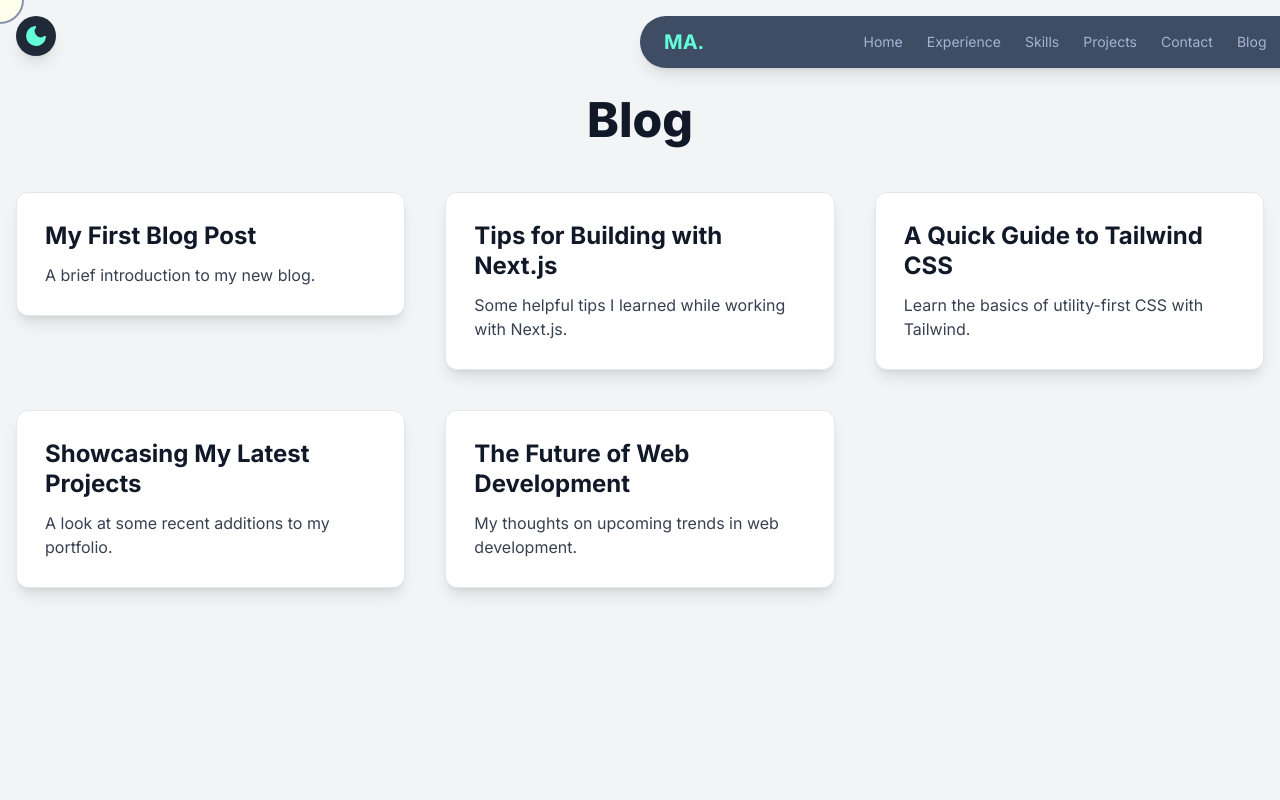
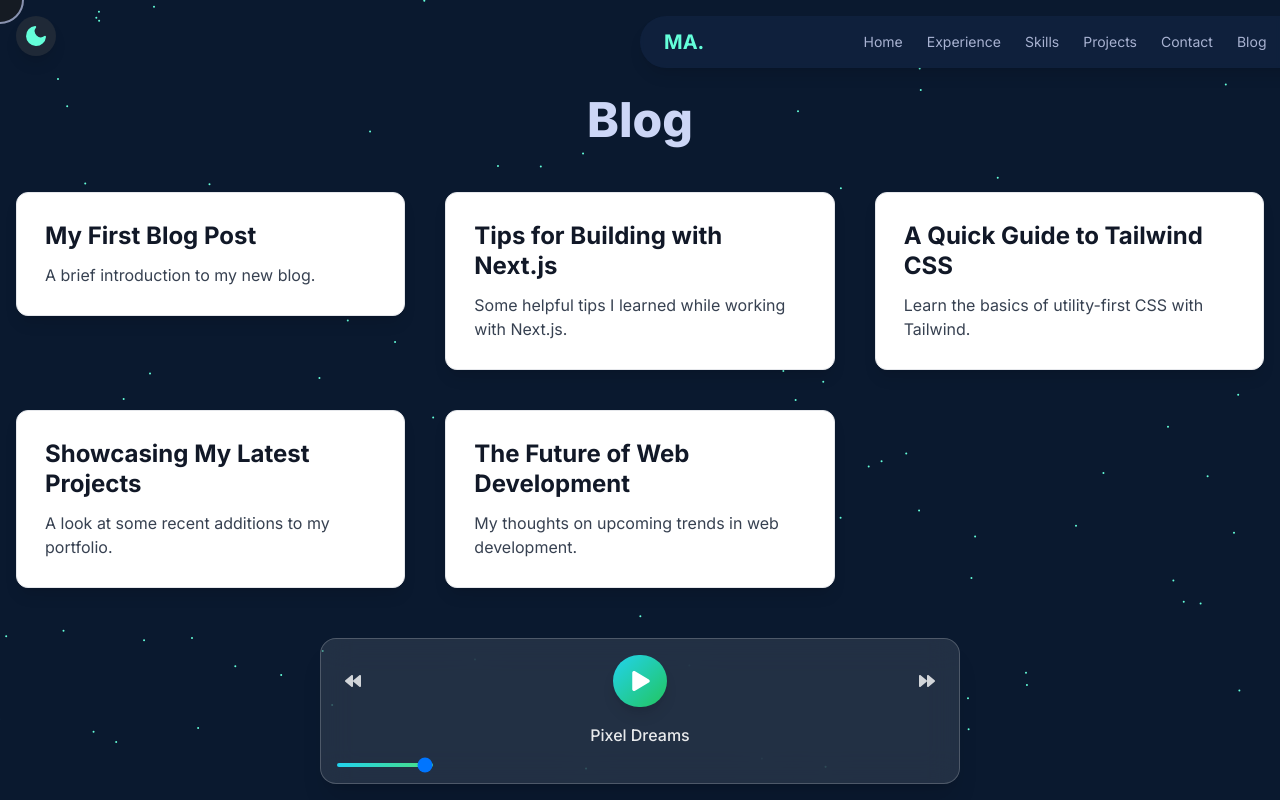
Before and after one commit to Eng-M-Abdrabbou/Portfolio-NEXT.JS, a Next.js app: page /blog in a window 1280 px wide. Shown: the top 800 px of the page. Built offline with nearby package versions, Linux system fonts and the light colour scheme.

Commit message:
feat: 🎼 added music player with few of my tracks.

```diff
--- a/src/app/blog/page.tsx
+++ b/src/app/blog/page.tsx
@@ -6,10 +6,10 @@ import { blogPosts } from './posts';
 
 const BlogIndexPage: React.FC = () => {
   return (
-    <div className="min-h-screen bg-gray-100 dark:bg-gray-900 text-gray-900 dark:text-white">
+    <div className="min-h-screen text-gray-900 dark:text-white">
       <Navbar /> {/* Add Navbar */}
       <div className="container mx-auto px-4 py-24"> {/* Adjusted padding for fixed navbar */}
-        <h1 className="text-5xl font-extrabold mb-12 text-center text-gray-900 dark:text-white">Blog</h1>
+        <h1 className="text-5xl font-extrabold mb-12 text-center">Blog</h1>
         <div className="grid grid-cols-1 md:grid-cols-2 lg:grid-cols-3 gap-10"> {/* Increased gap */}
           {blogPosts.map((post) => (
             <Link key={post.slug} href={`/blog/${post.slug}`} passHref>
--- /dev/null
+++ b/src/app/components/MusicPlayer.tsx
@@ -0,0 +1,171 @@
+"use client";
+import { useState, useEffect, useRef } from 'react';
+import { FaPlay, FaPause, FaBackward, FaForward } from 'react-icons/fa';
+
+const AudioPlayer = () => {
+  const [isPlaying, setIsPlaying] = useState(false);
+  const [volume, setVolume] = useState(1);
+  const [currentTrackIndex, setCurrentTrackIndex] = useState(0);
+  const audioRef = useRef<HTMLAudioElement>(null);
+  const analyserRef = useRef<AnalyserNode>();
+  const animationRef = useRef<number>();
+  const sourceRef = useRef<MediaElementAudioSourceNode>();
+  const audioContextRef = useRef<AudioContext>();
+
+  const tracks = [
+    { name: 'Pixel Dreams', file: 'music/Pixel Dreams.mp3' },
+    { name: 'Spring', file: 'music/Antonio Vivaldi- The Four Seasons- Spring- Allegro.mp3' },
+  ];
+
+  useEffect(() => {
+    if (!audioContextRef.current) {
+      audioContextRef.current = new AudioContext();
+    }
+    const audioContext = audioContextRef.current;
+
+    if (audioContext.state !== 'closed') {
+      const analyser = audioContext.createAnalyser();
+      analyser.fftSize = 256;
+      analyserRef.current = analyser;
+
+      if (audioRef.current) {
+        if (!sourceRef.current) {
+          const source = audioContext.createMediaElementSource(audioRef.current);
+          sourceRef.current = source;
+        }
+        sourceRef.current.connect(analyserRef.current);
+        analyserRef.current.connect(audioContext.destination);
+      }
+    }
+
+    return () => {
+      sourceRef.current?.disconnect();
+    };
+  }, []);
+
+  const visualize = () => {
+    if (!analyserRef.current) return;
+
+    const bufferLength = analyserRef.current.frequencyBinCount;
+    const dataArray = new Uint8Array(bufferLength);
+    analyserRef.current.getByteFrequencyData(dataArray);
+
+    const bars = Array.from({ length: 20 }, (_, i) => {
+      const value = dataArray[i * Math.floor(bufferLength / 20)] / 255;
+      return Math.max(0.1, value);
+    });
+
+    document.documentElement.style.setProperty('--visualizer-height', bars.join(','));
+
+    animationRef.current = requestAnimationFrame(visualize);
+  };
+
+  const togglePlay = async () => {
+    if (isPlaying) {
+      audioRef.current?.pause();
+      cancelAnimationFrame(animationRef.current!);
+    } else {
+      if (audioContextRef.current && audioContextRef.current.state !== 'closed') {
+        if (audioContextRef.current.state === 'suspended') {
+          await audioContextRef.current.resume();
+        }
+        audioRef.current?.play().catch(error => console.error("Error playing audio:", error));
+        visualize();
+      } else {
+        console.warn("AudioContext is closed. Cannot play audio.");
+      }
+    }
+    setIsPlaying(!isPlaying);
+  };
+
+  const handleVolume = (e: React.ChangeEvent<HTMLInputElement>) => {
+    const newVolume = parseFloat(e.target.value);
+    setVolume(newVolume);
+    if (audioRef.current) audioRef.current.volume = newVolume;
+  };
+
+  useEffect(() => {
+    if (audioRef.current && audioContextRef.current && audioContextRef.current.state !== 'closed') {
+      audioRef.current.load();
+      if (isPlaying) {
+        audioRef.current.play().catch(error => console.error("Error playing audio:", error));
+        visualize();
+      }
+    } else if (isPlaying) {
+       console.warn("AudioContext is closed. Cannot load or play new track.");
+    }
+  }, [currentTrackIndex, isPlaying]);
+
+  return (
+    <div className="fixed bottom-4 left-1/2 -translate-x-1/2 w-full max-w-2xl px-4">
+      <div className="bg-white/10 backdrop-blur-lg rounded-2xl p-4 shadow-xl border border-white/20">
+        {/* Visualization Bars */}
+        <div className="absolute top-0 left-0 w-full h-full flex gap-1.5 justify-center items-end p-4 opacity-50 pointer-events-none">
+          {[...Array(20)].map((_, i) => (
+            <div
+              key={i}
+              className="w-2 bg-gradient-to-t from-green-400 to-cyan-400 rounded-t"
+              style={{ height: `calc(var(--visualizer-height-${i}) * 100px)` }}
+            />
+          ))}
+        </div>
+
+        {/* Controls */}
+        <div className="relative flex items-center justify-between gap-4">
+          <button
+            onClick={() => setCurrentTrackIndex((prev) => (prev - 1 + tracks.length) % tracks.length)}
+            className="p-2 hover:bg-white/10 rounded-full transition-all"
+          >
+            <FaBackward className="text-white/80" />
+          </button>
+
+          <button
+            onClick={togglePlay}
+            className="p-4 bg-gradient-to-br from-cyan-400 to-green-500 rounded-full shadow-lg hover:scale-105 transition-transform"
+          >
+            {isPlaying ? (
+              <FaPause className="text-white text-xl" />
+            ) : (
+              <FaPlay className="text-white text-xl ml-0.5" />
+            )}
+          </button>
+
+          <button
+            onClick={() => setCurrentTrackIndex((prev) => (prev + 1) % tracks.length)}
+            className="p-2 hover:bg-white/10 rounded-full transition-all"
+          >
+            <FaForward className="text-white/80" />
+          </button>
+        </div>
+
+        {/* Track Info */}
+        <div className="mt-4 text-center">
+          <p className="text-white/90 font-medium truncate">
+            {tracks[currentTrackIndex]?.name}
+          </p>
+        </div>
+
+        {/* Volume Control */}
+        <div className="mt-4 flex items-center gap-2">
+          <input
+            type="range"
+            min="0"
+            max="1"
+            step="0.01"
+            value={volume}
+            onChange={handleVolume}
+            className="w-24 h-1 bg-gradient-to-r from-cyan-400 to-green-400 rounded-lg appearance-none cursor-pointer"
+          />
+        </div>
+
+        <audio
+          ref={audioRef}
+          src={tracks[currentTrackIndex]?.file}
+          onEnded={() => setCurrentTrackIndex((prev) => (prev + 1) % tracks.length)}
+        />
+      </div>
+    </div>
+  );
+};
+
+export default AudioPlayer;
--- a/src/app/components/sections/Contact.tsx
+++ b/src/app/components/sections/Contact.tsx
@@ -104,17 +104,17 @@ const Contact = () => {
            <div className="bg-opacity-50 rounded-xl p-4 bg-navy p-8 rounded-lg shadow-xl w-full text-left flex flex-col justify-center border border-lightest-navy">
                <h2 className="text-3xl md:text-4xl font-semibold text-lightest-slate mb-8 text-center p-4">Contact Information</h2>
                <div className="space-y-6 text-light-slate">
-                   <div id='hover' className="rounded-xl p-4 bg-lightest-navy border border-light-slate text-lightest-slate text-sm rounded-lg focus:ring-neon-green focus:border-neon-green flex items-center p-4 border border-light-slate rounded-lg shadow-md">
+                   <div id='hover' className="cursor-can-hover rounded-xl p-4 bg-lightest-navy border border-light-slate text-lightest-slate text-sm rounded-lg focus:ring-neon-green focus:border-neon-green flex items-center p-4 border border-light-slate rounded-lg shadow-md">
                        {/* Icon Placeholder - Replace with actual icons */}
                        <span className="mr-4 text-neon-green text-xl" id='hover'><img src="/img/location.svg" alt="Location" width={24} height={24} /></span>
                        <p>Abu Dhabi, UAE</p>
                    </div>
-                   <div id='hover' className="rounded-xl p-4 bg-lightest-navy border border-light-slate text-lightest-slate text-sm rounded-lg focus:ring-neon-green focus:border-neon-green flex items-center p-4 border border-light-slate rounded-lg shadow-md">
+                   <div id='hover' className="cursor-can-hover rounded-xl p-4 bg-lightest-navy border border-light-slate text-lightest-slate text-sm rounded-lg focus:ring-neon-green focus:border-neon-green flex items-center p-4 border border-light-slate rounded-lg shadow-md">
                         {/* Icon Placeholder - Replace with actual icons */}
                        <span className="mr-4 text-neon-green text-xl" id='hover'><img src="/img/phone.svg" alt="Phone" width={24} height={24} /></span>
                        <p>+971 56 696 7995</p>
                    </div>
-                   <div id='hover' className="rounded-xl p-4 bg-lightest-navy border border-light-slate text-lightest-slate text-sm rounded-lg focus:ring-neon-green focus:border-neon-green flex items-center p-4 border border-light-slate rounded-lg shadow-md">
+                   <div id='hover' className="cursor-can-hover rounded-xl p-4 bg-lightest-navy border border-light-slate text-lightest-slate text-sm rounded-lg focus:ring-neon-green focus:border-neon-green flex items-center p-4 border border-light-slate rounded-lg shadow-md">
                         {/* Icon Placeholder - Replace with actual icons */}
                        <span className="mr-4 text-neon-green text-xl" id='hover'><img src="/img/mail.svg" alt="Email" width={24} height={24} /></span>
                        <p>Mahmoud.F.Abdrabbou@gmail.com</p>
--- a/src/app/components/sections/Hero.tsx
+++ b/src/app/components/sections/Hero.tsx
@@ -89,7 +89,7 @@ const Hero = () => {
           </div>
         </div>
         {/* Spline Component */}
-        <div className="absolute inset-0 w-screen h-screen z-[-10] pointer-events-auto animate-subtle-move-5 ml-600- mt-16 "> {/* Container for Spline */}
+        <div className="absolute inset-0 w-screen h-screen z-[-10] pointer-events-auto animate-subtle-move-5 ml-2000- mt-820 "> {/* Container for Spline */}
           <Spline
               scene="https://prod.spline.design/lkGNG3gU2mkL3QWP/scene.splinecode"
             className="w-full h-full"
--- a/src/app/components/sections/Skills.tsx
+++ b/src/app/components/sections/Skills.tsx
@@ -31,7 +31,6 @@ const skillsData = {
 
 const SkillCategory = ({ title, skills, icon}: { title: string; skills: string[]; icon: React.ReactNode }) => {
   // Create an icon mapping for skills
-
   type SkillIconMap = Record<string, string>;
   const skillIcons: SkillIconMap = {
     "Java": "https://cdn.jsdelivr.net/gh/devicons/devicon/icons/java/java-original.svg",
@@ -96,7 +95,7 @@ const SkillCategory = ({ title, skills, icon}: { title: string; skills: string[]
             <div
             id='skill'
               key={index}
-              className="flex items-center bg-lightest-navy/20 backdrop-blur-sm rounded-xl p-2 border border-lightest-navy/30 hover:border-neon-green hover:bg-lightest-navy/30 transition-all duration-300"
+              className=" cursor-can-hover flex items-center bg-lightest-navy/20 backdrop-blur-sm rounded-xl p-2 border border-lightest-navy/30 hover:border-neon-green hover:bg-lightest-navy/30 transition-all duration-300"
 
             >
               {iconSrc && ( // Conditionally render the image only if iconSrc exists
--- a/src/app/layout.tsx
+++ b/src/app/layout.tsx
@@ -5,7 +5,8 @@ import "./globals.css";
 import ThemeToggle from './components/ThemeToggle';
 import ParticleBackground from './components/ParticleBackground';
 import Footer from './components/Footer';
-import CustomElasticCursor from '@/components/CustomElasticCursor'; // Import the custom cursor component
+import CustomElasticCursor from '@/components/CustomElasticCursor';
+import MusicPlayer from './components/MusicPlayer';
 
 const inter = Inter({
   subsets: ["latin"],
@@ -70,11 +71,12 @@ export default function RootLayout({
   return (
     <html lang="en" className={`${inter.variable} ${firaCode.variable}`} suppressHydrationWarning>
       <body className="relative">
-        <CustomElasticCursor /> {/* Add the custom cursor component */}
+        <CustomElasticCursor />
         <ParticleBackground />
         <div className="relative z-10">
           <ThemeToggle />
           {children}
+          <MusicPlayer />
 <div className="w-[85%] mx-auto">
 <Footer />
 
```
Also changed, not shown: src/app/components/sections/ExperienceEducation.tsx (+5 -5 lines), src/app/components/sections/Projects.tsx (+5 -5 lines), src/app/globals.css (+25 -0 lines), src/components/CustomElasticCursor.tsx (+5 -5 lines), 2 other files (tests, documents, lock files or other folders).
